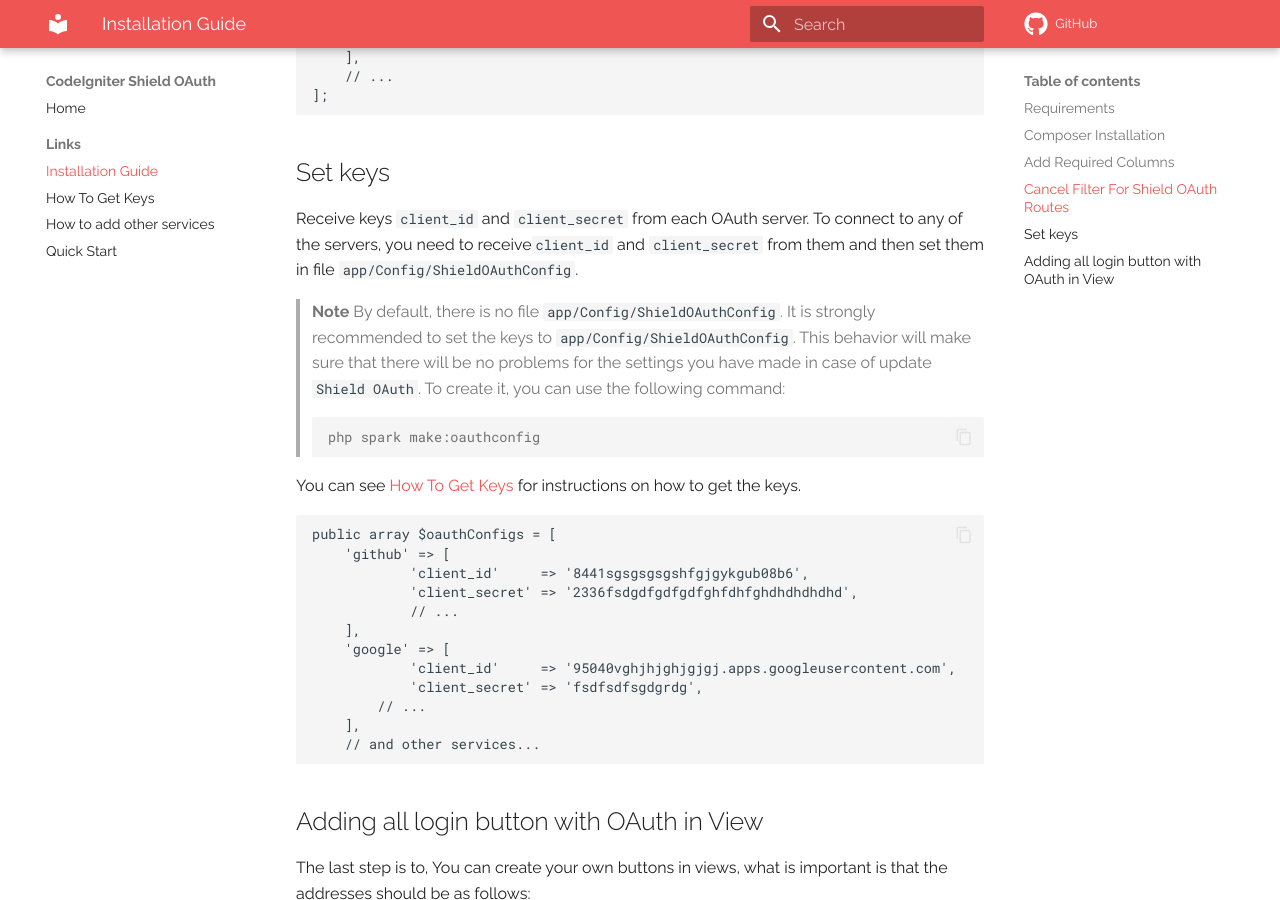
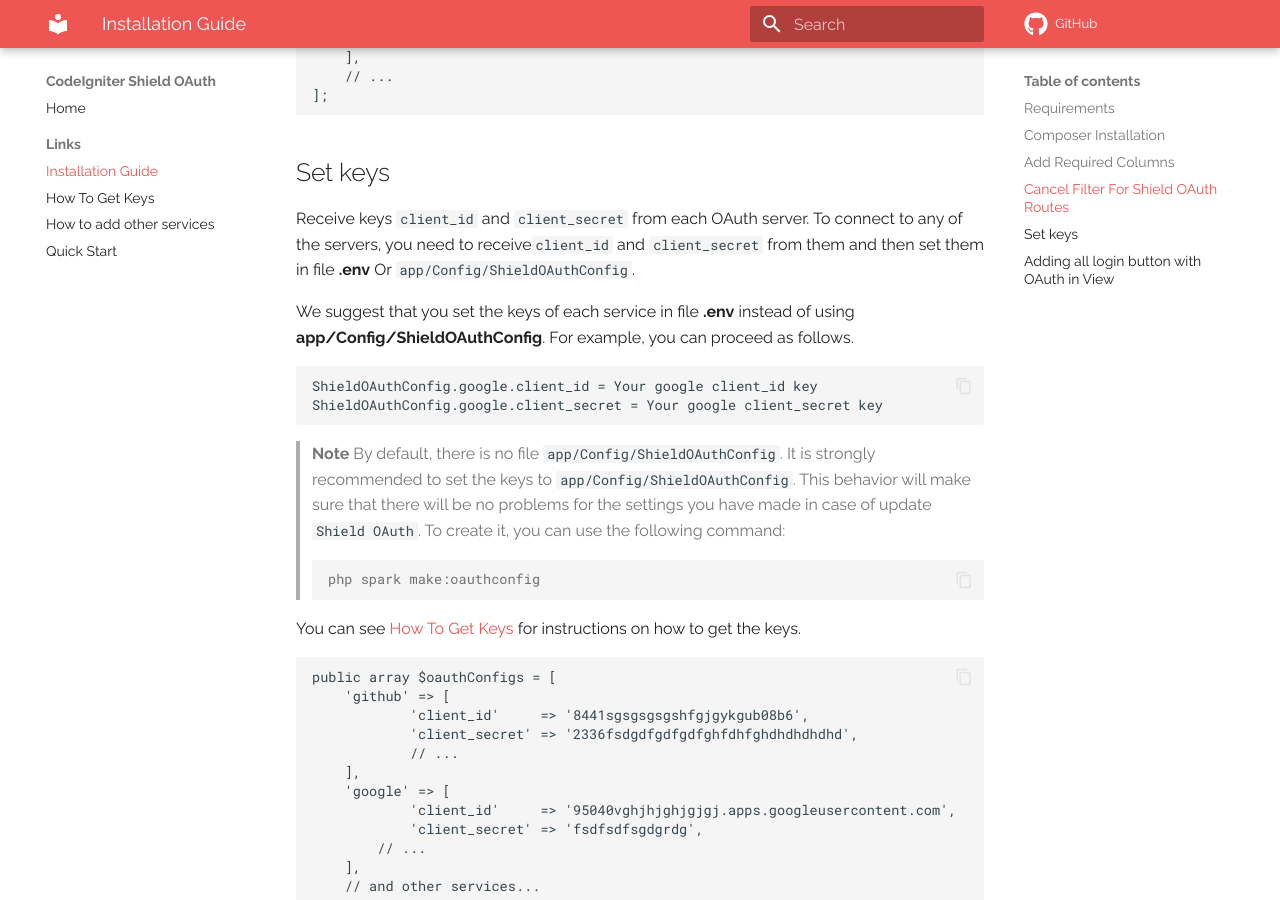
Before and after one commit to datamweb/shield-oauth, an MkDocs documentation site: the page built from docs/install.md, in a window 1280 px wide and 900 px high, scrolled down 1946 px. Built offline with MkDocs 1.6.1 and Material for MkDocs 9.7.7, drawn with Linux system fonts in a browser that asks for light colours; comment, search, counter and statistics services are not loaded; a style sheet for code colours, icons or effects is not loaded.

Commit message:
docs: add how set keys via `.env`

````diff
--- a/docs/install.md
+++ b/docs/install.md
@@ -82,7 +82,14 @@ public $globals = [
 ## Set keys
 
 Receive keys `client_id` and `client_secret` from each OAuth server.
-To connect to any of the servers, you need to receive`client_id` and `client_secret` from them and then set them in file `app/Config/ShieldOAuthConfig`.
+To connect to any of the servers, you need to receive`client_id` and `client_secret` from them and then set them in file **.env** Or `app/Config/ShieldOAuthConfig`.
+
+We suggest that you set the keys of each service in file **.env** instead of using **app/Config/ShieldOAuthConfig**. For example, you can proceed as follows.
+
+```env
+ShieldOAuthConfig.google.client_id = Your google client_id key
+ShieldOAuthConfig.google.client_secret = Your google client_secret key
+```
 
 > **Note**
 > By default, there is no file `app/Config/ShieldOAuthConfig`. It is strongly recommended to set the keys to `app/Config/ShieldOAuthConfig`. This behavior will make sure that there will be no problems for the settings you have made in case of update `Shield OAuth`. To create it, you can use the following command:
````
